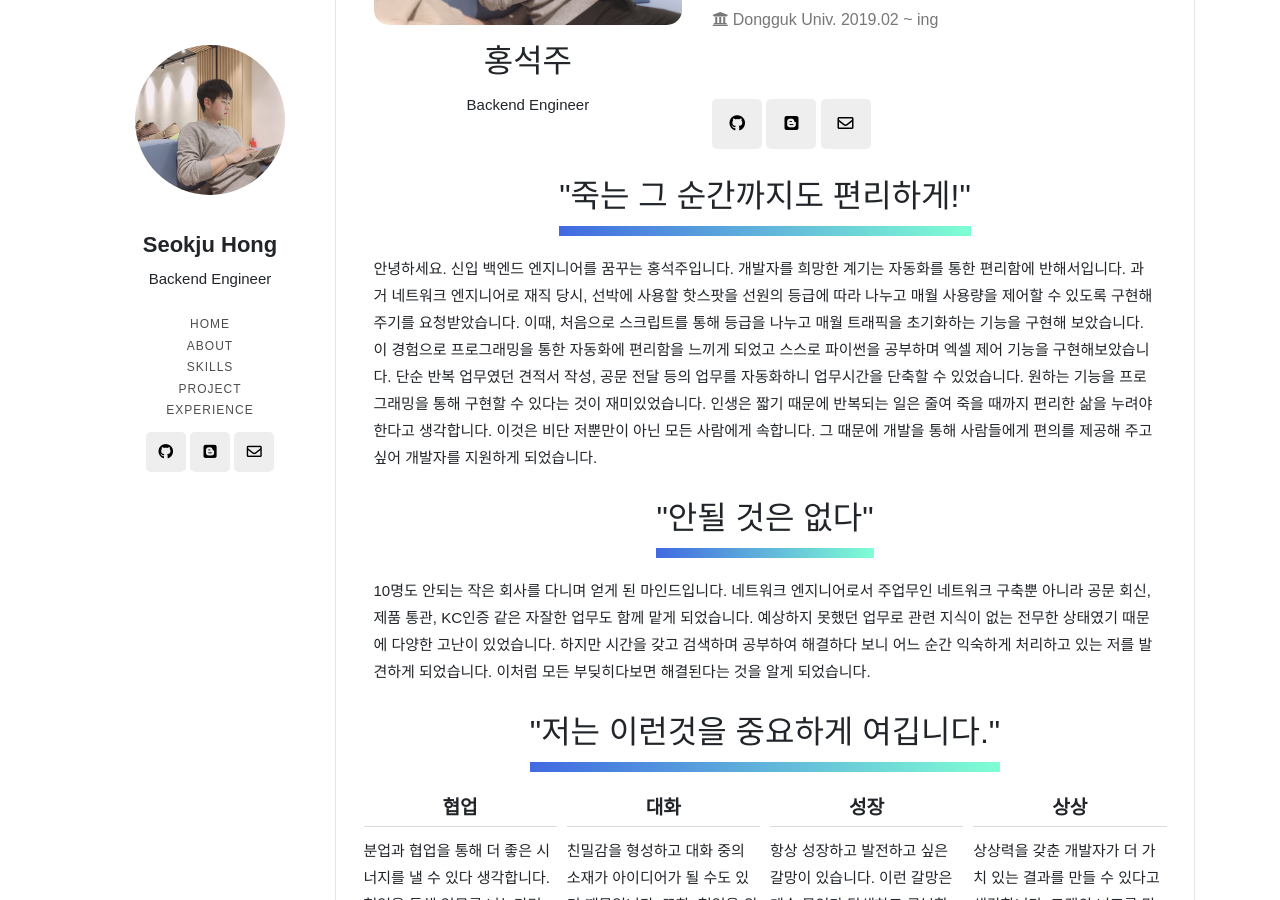
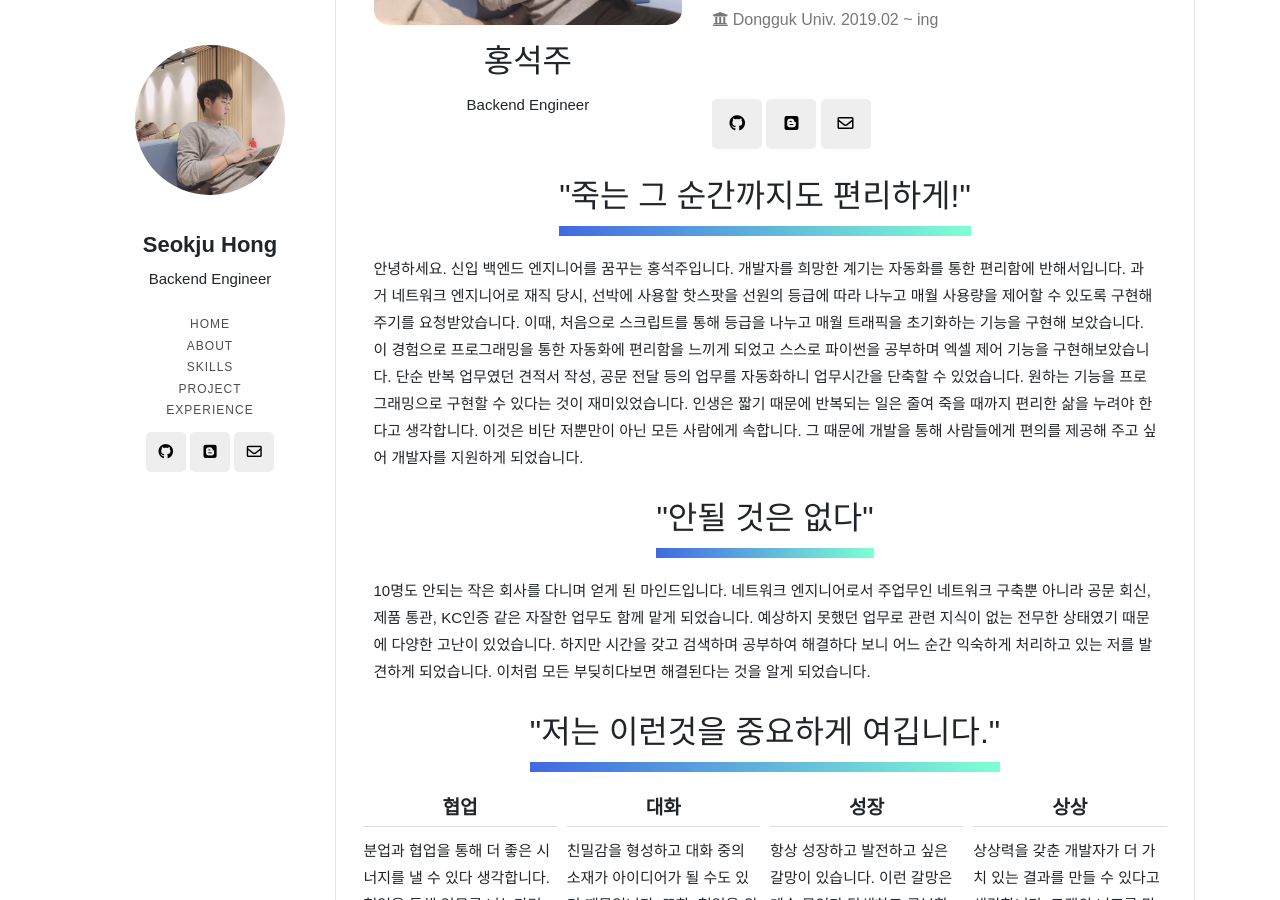
Before and after one commit to somefood/somefood.github.io, a Jekyll site: the page portfolio/index.html, which Jekyll copies as it is, in a window 1280 px wide and 900 px high, scrolled down 1264 px. Built offline with Jekyll 4.4.1, drawn with Linux system fonts in a browser that asks for light colours; nearby versions of some CDN libraries.

Commit message:
문구 수정

```diff
--- a/portfolio/index.html
+++ b/portfolio/index.html
@@ -88,7 +88,7 @@
               이때, 처음으로 스크립트를 통해 등급을 나누고 매월 트래픽을 초기화하는 기능을 구현해 보았습니다.
               이 경험으로 프로그래밍을 통한 자동화에 편리함을 느끼게 되었고 스스로 파이썬을 공부하며 엑셀 제어 기능을 구현해보았습니다.
               단순 반복 업무였던 견적서 작성, 공문 전달 등의 업무를 자동화하니 업무시간을 단축할 수 있었습니다.
-              원하는 기능을 프로그래밍을 통해 구현할 수 있다는 것이 재미있었습니다. 인생은 짧기 때문에 반복되는 일은 줄여 죽을 때까지 편리한 삶을 누려야 한다고 생각합니다.
+              원하는 기능을 프로그래밍으로 구현할 수 있다는 것이 재미있었습니다. 인생은 짧기 때문에 반복되는 일은 줄여 죽을 때까지 편리한 삶을 누려야 한다고 생각합니다.
               이것은 비단 저뿐만이 아닌 모든 사람에게 속합니다. 그 때문에 개발을 통해 사람들에게 편의를 제공해 주고 싶어 개발자를 지원하게 되었습니다.
             </div>
             <div class="col-md-12 text">
```
